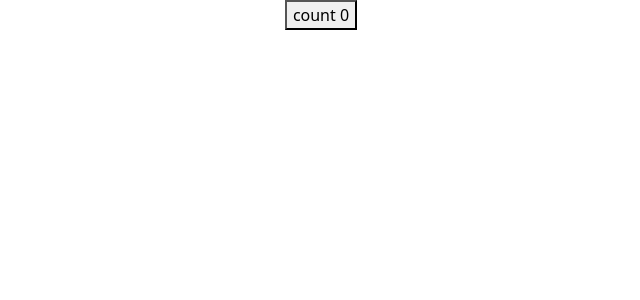
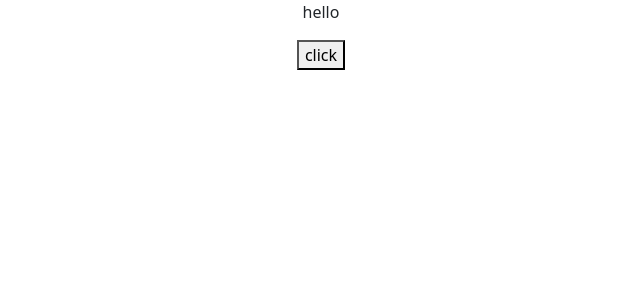
Before and after one commit to emangomaa/react-revision, a React (Create React App) app: page / in a window 1280 px wide. Shown: the top 300 px of the page, without its empty margins (319-959 px from the left). Built offline with nearby package versions, Linux system fonts and the light colour scheme.

Commit message:
Binding events handler

```diff
--- a/src/App.js
+++ b/src/App.js
@@ -1,12 +1,14 @@
 
 import './App.css';
 // import Great from './components/Great';
-import Counter from './components/Counter';
+// import Counter from './components/Counter';
+import Bindevents from './components/Bindevents';
 function App() {
   return (
     <div className="App">
+      <Bindevents/>
       {/* <Great/> */}
-      <Counter/>
+      {/* <Counter/> */}
     </div>
   );
 }
--- /dev/null
+++ b/src/components/Bindevents.js
@@ -0,0 +1,42 @@
+import React, { Component } from 'react'
+
+class Bindevents extends Component {
+    constructor(props) {
+      super(props)
+
+      this.state = {
+         message:"hello",
+      }
+
+    //   this.handleEvent = this.handleEvent.bind(this)
+    }
+
+    // handleEvent(){
+    //     this.setState({message:"GoodBay!"})
+    // }
+
+    // Recomended to use class property with arrow function
+    handleEvent = ()=>{
+        this.setState({message:"GoodBay!"})
+    }
+  render() {
+    return (
+      <>
+        <p>{this.state.message}</p>
+        {/* 1- Bind events on render method //NOT Recomended */}
+        {/* <button onClick={this.handleEvent.bind(this)}>click</button> */}
+
+         {/* 2- Bind events By using arrow function on event handler*/}
+         {/* <button onClick={()=>this.handleEvent()}>click</button> */}
+
+          {/* 3- Bind events on constructor function //Recomended*/}
+        {/* <button onClick={this.handleEvent}>click</button> */}
+
+         {/* 4- Bind events By using arrow function with the class property */}
+         <button onClick={this.handleEvent}>click</button>
+      </>
+    )
+  }
+}
+
+export default Bindevents
```
